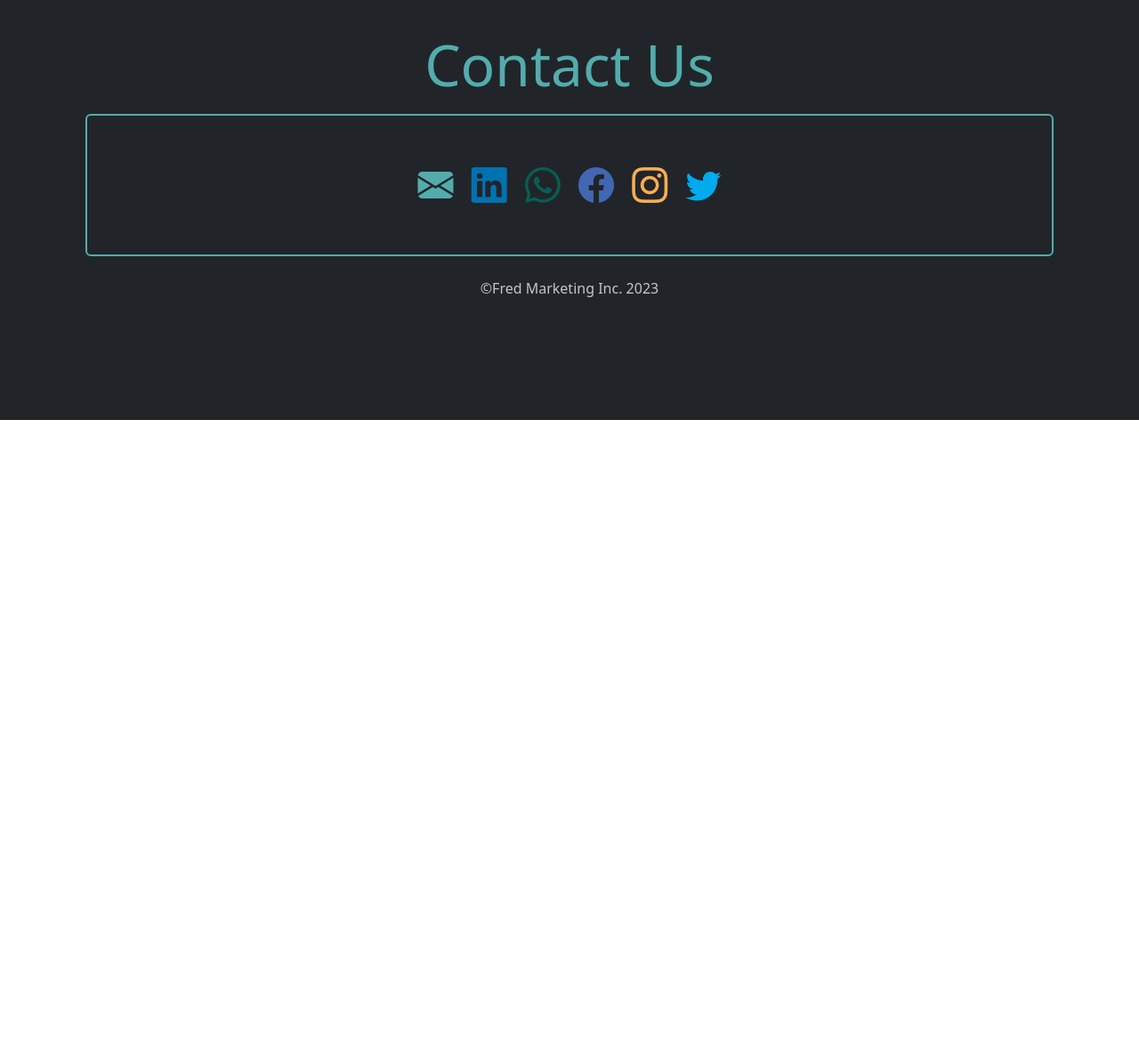
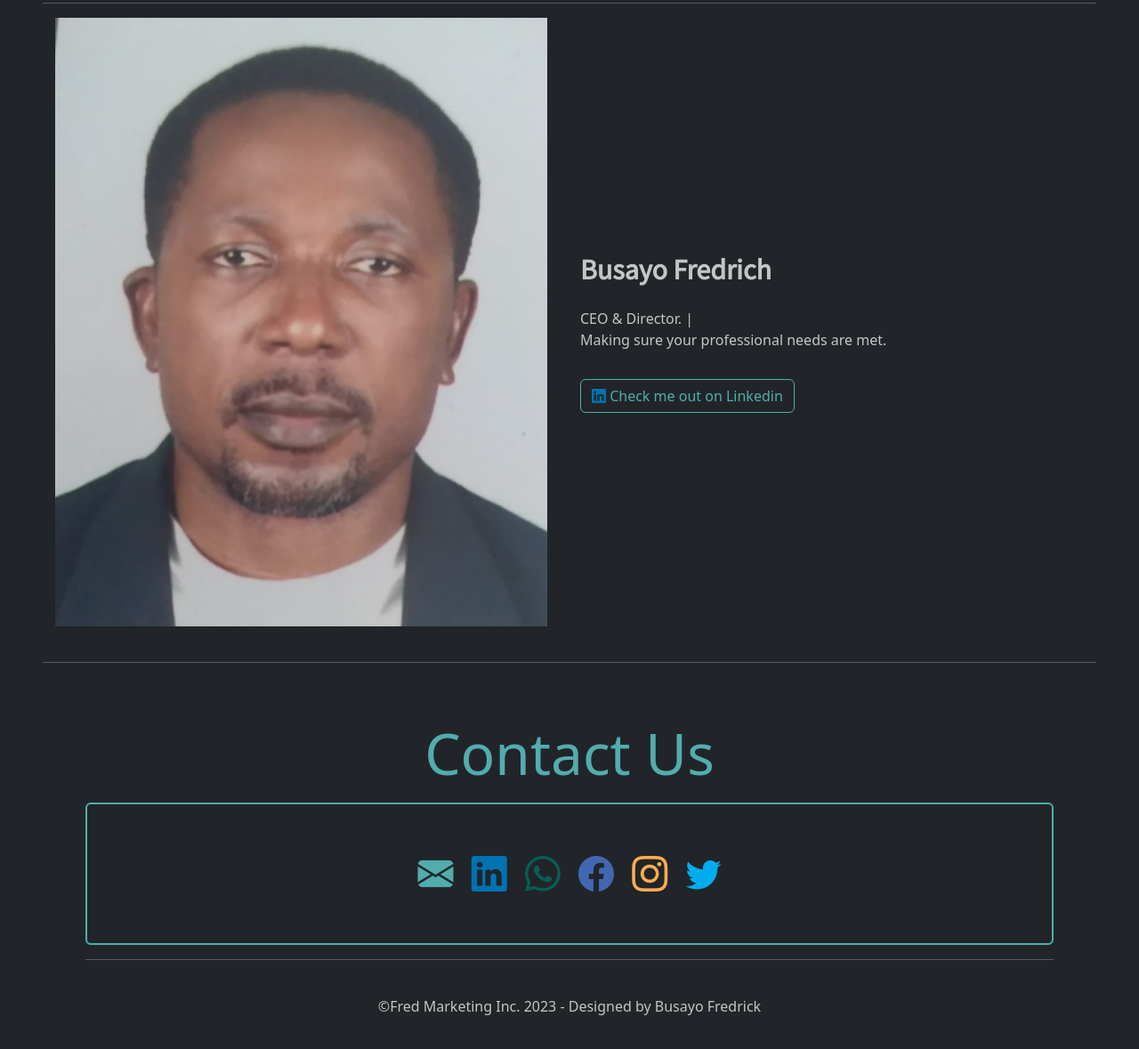
Before and after one commit to busayofred/busayofred.fred-marketing, a plain HTML site: page index.html in a window 1280 px wide. Shown: the part 3039-4218 px from the top of the page at 89% size. Before the commit the page ends 3511 px from the top, so only its background shows below. Drawn offline with nearby package versions, Linux system fonts and the light colour scheme.

Commit message:
update codes

```diff
--- a/index.html
+++ b/index.html
@@ -39,6 +39,8 @@
     <div class="mt-5 pt-3">
       <img src="img/FRED MARKETING.jpg" class="img-fluid"  alt="">
     </div>
+    <!-- Our services section start-->
+
     <section class="container-fluid text-bg-dark p-5" id="services">
       <h2 class="text-center display-3 fw-normal pb-5 aqua">Our Services</h2> <!--Servicesh = services heading-->
       <div class="row text-center g-3">
@@ -68,6 +70,8 @@
         </div>
       </div>
     </section>
+
+
 
     <!-- Pricing section secton begins now -->
 
@@ -131,6 +135,24 @@
         <br>If you're looking for a marketing partner that is committed to your success, look no further than Fred Marketing Inc. Contact us today to learn more about our services and how we can help you achieve your marketing goals.</p>
     </section>
 
+    <hr>
+    <!-- About Me Section Start -->
+<section class="steps container-custom">
+  <div class="row">
+          <div class="col-12 col-sm-6 d-md-flex justify-content-md-center">
+              <img src="img/avatar.jpeg" alt="Mili" class="img-fluid pb-4 steps__section-thumbnail" width="553" height="746" loading="lazy">
+          </div>
+          <div class="col-12 col-sm-6 align-self-center justify-content-md-center">
+              <div class="steps__content-width">
+                  <h1 class="h2 mb-4 fw-bold">Busayo Fredrich</h1>
+                  <p class="mb-4">CEO & Director. |<br> Making sure your professional needs are met.</p>
+                  <a href="https://www.linkedin.com/in/busayo-fredrick-oluyemi-8725a4266/" target="_blank" class="mt-2 btn btn-md btn-outline-dark" role="button"><i class="bi bi-linkedin"></i> Check me out on Linkedin</a>
+              </div>
+          </div>
+      </div>
+  </section>
+  <!-- About Me Section End -->
+  <hr>
     <!-- Contact us section -->
 
     <footer class="container-fluid text-bg-dark p-5" id="contact"">
@@ -143,7 +165,8 @@
         <a href=""><i class="fs-1 bi bi-instagram p-2"></i></a>
         <a href=""><i class="fs-1 bi bi-twitter p-2"></i></a>
       </div>
-      <p class="text-center p-4">&copy;Fred Marketing Inc. 2023</p>
+      <hr>
+      <p class="text-center p-4">&copy;Fred Marketing Inc. 2023 - Designed by Busayo Fredrick</p>
     </footer>
 
     <script src="https://cdn.jsdelivr.net/npm/bootstrap@5.2.0-beta1/dist/js/bootstrap.bundle.min.js"></script>
```
Also changed, not shown: img/avatar.jpeg (added), style.css (line endings or trailing spaces).
